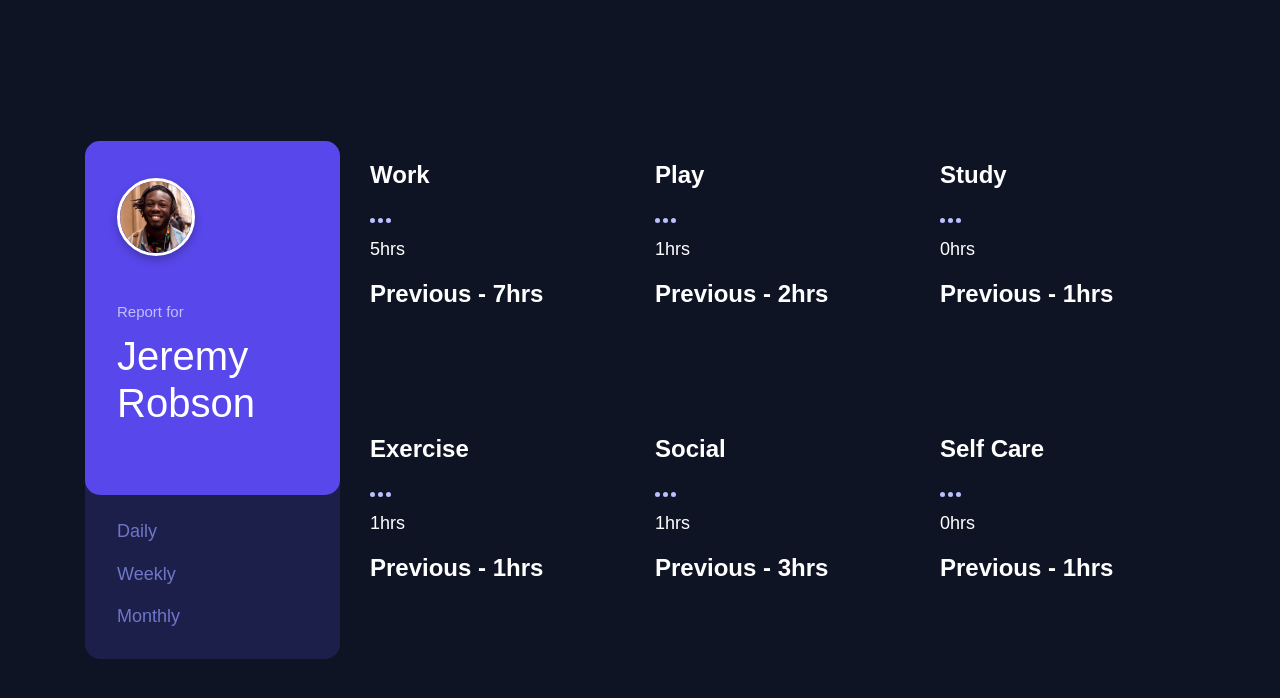
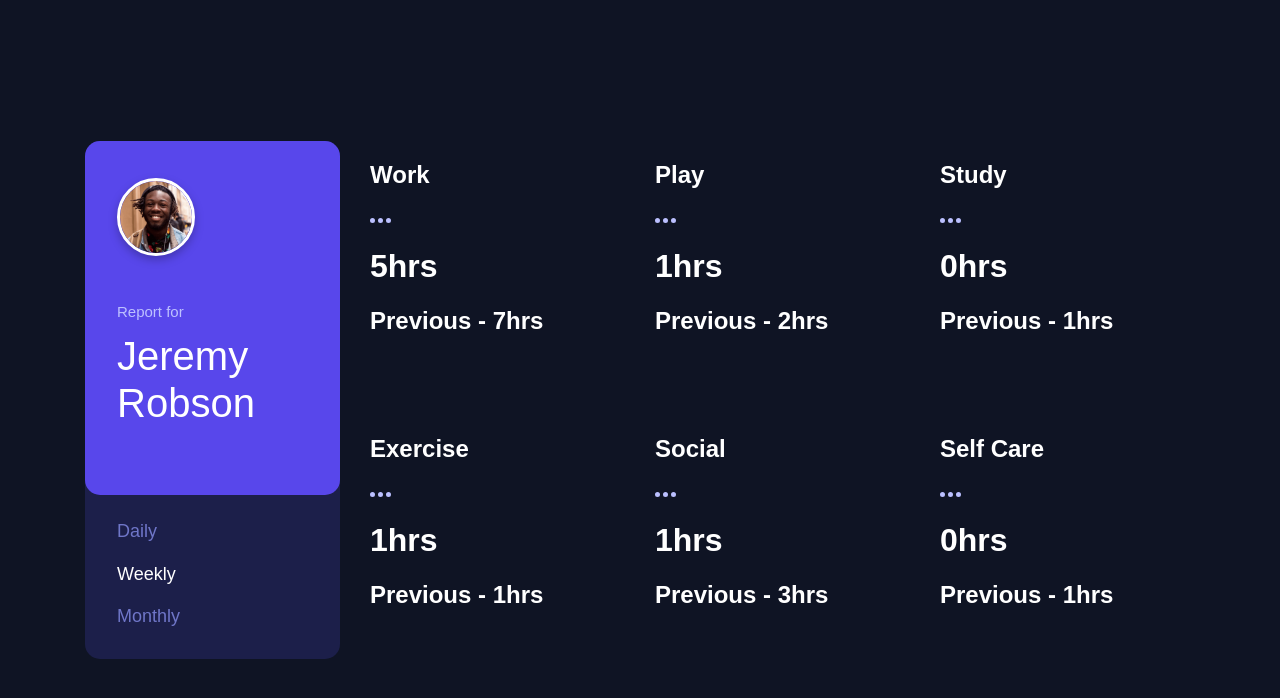
Before and after one commit to prpcodes/time-tracking-dashboard, a React (Create React App) app: page / in a window 1280 px wide. Shown: the top 698 px of the page. Built offline with nearby package versions, Linux system fonts and the light colour scheme.

Commit message:
🔥 removed unused h1

```diff
--- a/src/App.css
+++ b/src/App.css
@@ -8,11 +8,6 @@
   grid-template-areas:
     "header card card card"
     "header card card card";
-}
-
-h1 {
-  font-size: 18px;
-  font-weight: 500;
 }
 
 header {
@@ -39,7 +34,7 @@ header img {
   filter: drop-shadow(0px 4px 4px rgba(0, 0, 0, 0.25));
 }
 
-header h2 {
+header #user h2 {
   margin-top: 43px;
   margin-left: 32px;
   font-size: 15px;
@@ -49,7 +44,7 @@ header h2 {
   color: var(--paleblue);
 }
 
-header h1 {
+header #user h1 {
   margin-top: 3px;
   margin-left: 32px;
   font-weight: 300;
@@ -76,6 +71,6 @@ header h1 {
   color: #fff;
 }
 
-#timeframes a:active {
+#timeframes a:nth-child(2) {
   color: #fff;
 }
```
